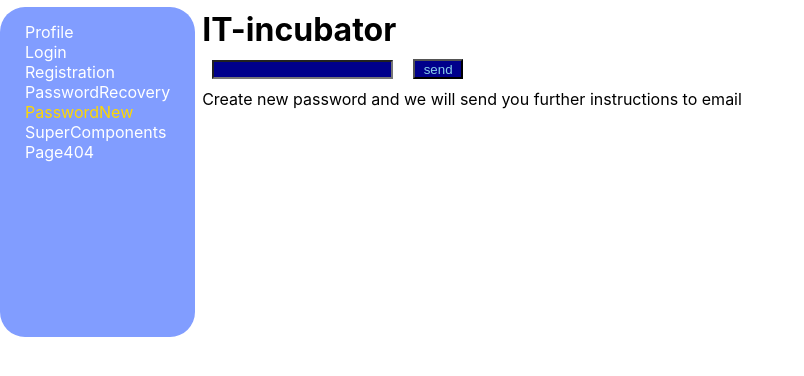
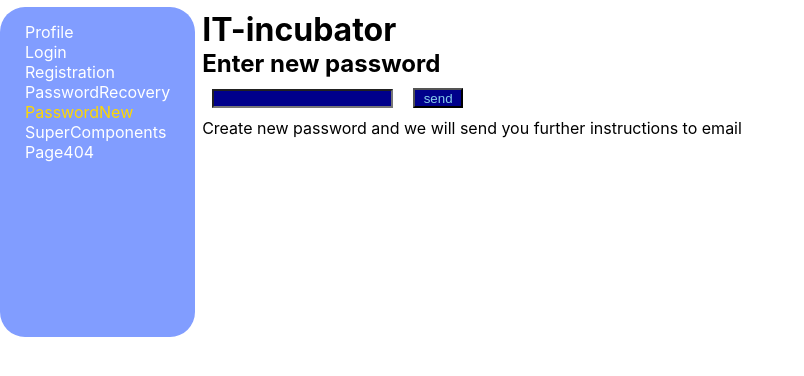
Before and after one commit to Igor-Yarakhovich/cards, a React (Create React App) app: page /#/setPassword in a window 1280 px wide. Shown: the top 376 px of the page, without its empty margins (0-804 px from the left). Built offline with nearby package versions, Linux system fonts and the light colour scheme.

Commit message:
Create setPassword page

```diff
--- a/src/components/setPassword/setPassword.tsx
+++ b/src/components/setPassword/setPassword.tsx
@@ -43,6 +43,7 @@ export const SetPassword: React.FC = () => {
     return (
         <div>
             <h1> IT-incubator</h1>
+            <h2>Enter new password</h2>
             <form onSubmit={handleSubmit}>
                 <SuperInputText
                     type="password"
```
